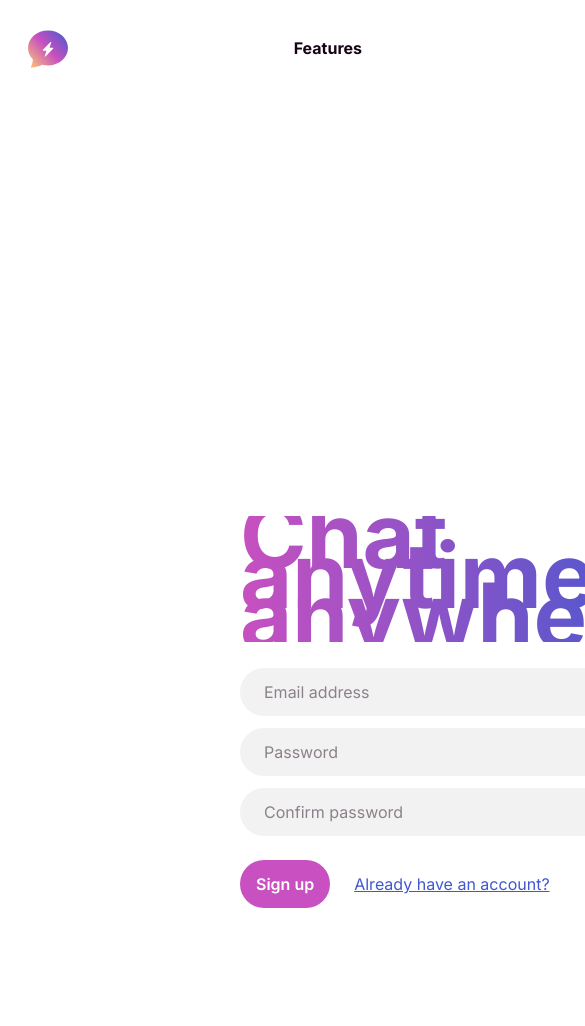
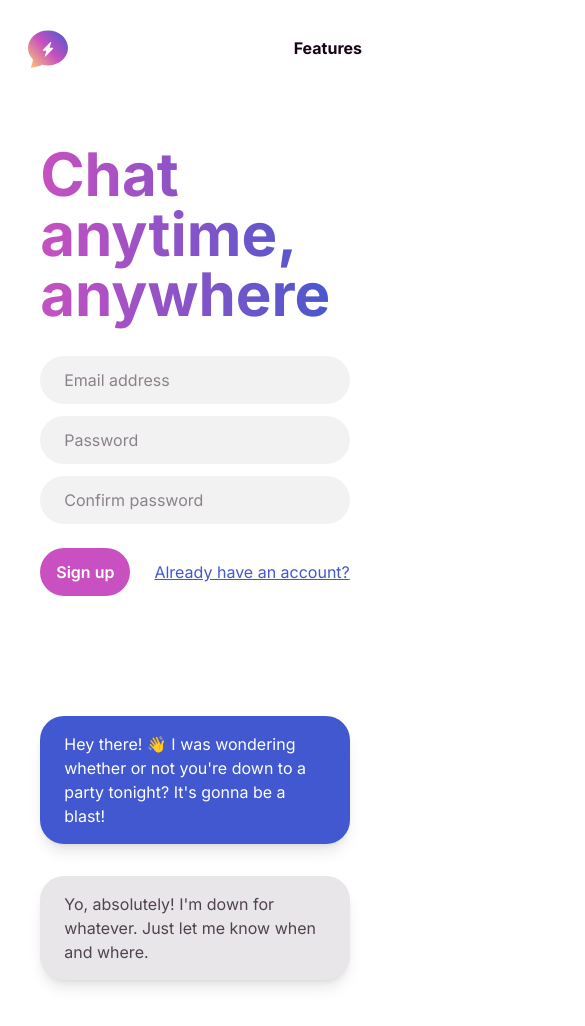
Before and after one commit to jozef-hudec-27/buzzline-frontend, a Next.js app: page /register in a window 390 px wide. Shown: the top 1026 px of the page, 585 px wide, since content can reach past the window. After the commit the page ends 1004 px from the top, so only its background shows below. Built offline with nearby package versions, Linux system fonts and the light colour scheme.

Commit message:
Make header on register page responsive

```diff
--- a/app/register/page.tsx
+++ b/app/register/page.tsx
@@ -5,11 +5,10 @@ function RegisterPage() {
   return (
     <div>
       <Navbar />
-
-      <section className="mt-[96px] pl-[240px]">
-        <div className="flex items-center gap-[96px]">
+      <section className="mt-[48px] sm:mt-[96px] px-0 sm:px-[24px] xl:px-[240px]">
+        <div className="flex flex-col xl:flex-row items-center gap-[96px]">
           <div className="flex flex-col gap-[32px]">
-            <h1 className="gradient-text text-[90px]">
+            <h1 className="gradient-text text-[60px] sm:text-[90px] leading-none">
               Chat
               <br /> anytime,
               <br /> anywhere
@@ -30,12 +29,12 @@ function RegisterPage() {
             </form>
           </div>
 
-          <div className="p-[24px] flex flex-col gap-[64px] cursor-default w-[59%]">
-            <p className="px-[24px] py-[16px] text-[24px] bg-secondary rounded-[24px] max-w-[640px] text-white shadow-lg self-end">
+          <div className="p-[24px] flex flex-col gap-[32px] sm:gap-[64px] cursor-default w-11/12 sm:w-3/4 xl:w-[59%]">
+            <p className="px-[24px] py-[16px] text-[16px] sm:text-[24px] bg-secondary rounded-[24px] max-w-[640px] text-white shadow-lg self-end">
               Hey there! 👋 I was wondering whether or not you're down to a party tonight? It's gonna be a blast!
             </p>
 
-            <p className="px-[24px] py-[16px] text-[24px] bg-black-10 rounded-[24px] max-w-[640px] shadow-lg">
+            <p className="px-[24px] py-[16px] text-[16px] sm:text-[24px] bg-black-10 rounded-[24px] max-w-[640px] shadow-lg">
               Yo, absolutely! I'm down for whatever. Just let me know when and where.
             </p>
           </div>
```
